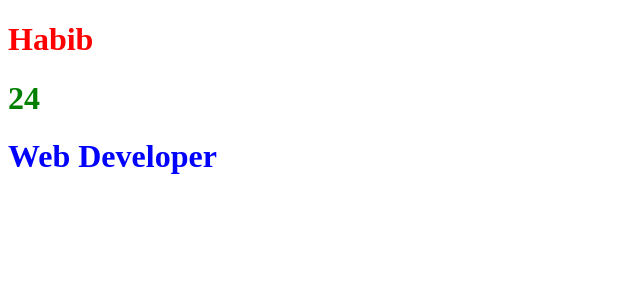
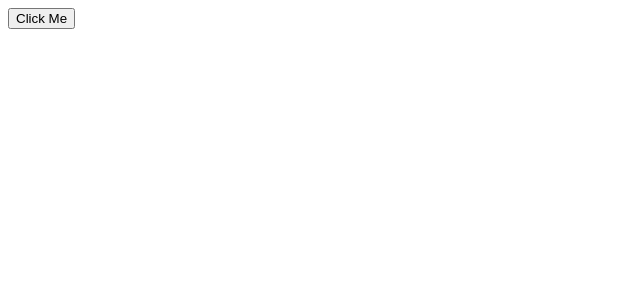
Before and after one commit to r-ony-s/react, a React (Vite) app: page / in a window 1280 px wide. Shown: the top 300 px of the page, without its empty margins (0-640 px from the left). Built offline with nearby package versions, Linux system fonts and the light colour scheme.

Commit message:
alert without click button

```diff
--- a/pages/Head.jsx
+++ b/pages/Head.jsx
@@ -1,10 +1,7 @@
-const Head = (props) => {
-    const isLogin = false;
+const Head = () => {
+
     return (
         <div>
-            <h1 style={{color:'red'}}>{props.title['name']}</h1>
-            <h1 style={{color:'green'}}>{props.title['age']}</h1>
-            <h1 style={{color:'blue'}}>{props.title['profession']}</h1>
 
         </div>
     );
--- a/src/App.jsx
+++ b/src/App.jsx
@@ -1,14 +1,12 @@
 import Head from '../pages/Head.jsx';
 
 const App = () => {
-  const Info={
-    name:"Habib",
-    age:24,
-    profession:"Web Developer"
-  }
+const btnClick=()=>{
+        alert("Button Clicked");
+    }
   return (
     <div>
-      <Head title={Info} />
+      <button onClick={alert("Button Clicked")}>Click Me</button>
     </div>
   );
 };
```
